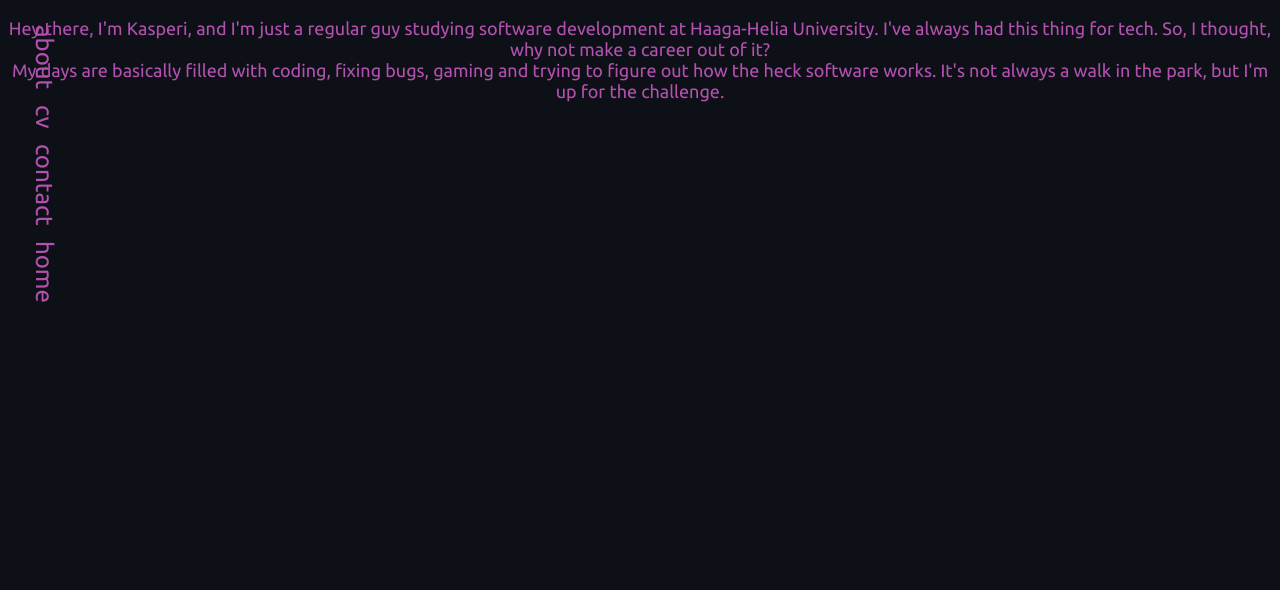
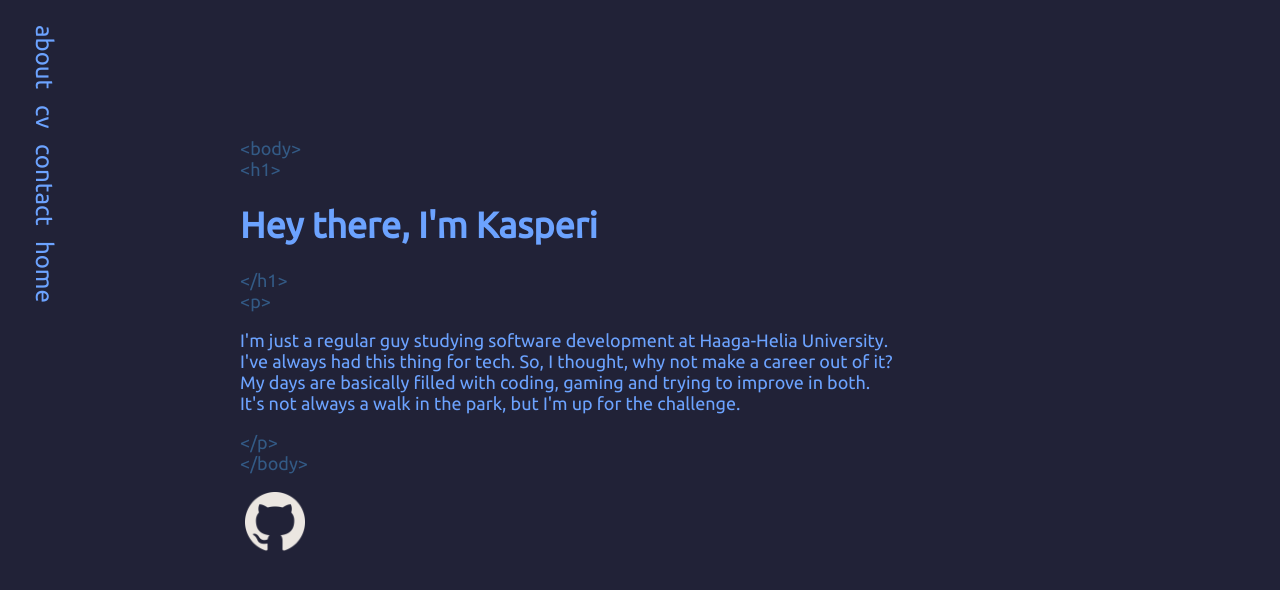
Before and after one commit to kapseri/kapseri.github.io, a plain HTML site: page about.html in a window 1280 px wide. Drawn offline with Linux system fonts and the light colour scheme.

Commit message:
uusi tyyli, sekä about page korjailu

```diff
--- a/about.html
+++ b/about.html
@@ -16,9 +16,28 @@
         <a href="index.html">home</a>
     </div>
     <div class="about">
-        <p>Hey there, I'm Kasperi, and I'm just a regular guy studying software development at Haaga-Helia University. I've always had this thing for tech. So, I thought, why not make a career out of it?<br>
+        <p class="darkerfont">
+            &lt;body&gt;<br>
+            &lt;h1&gt;<br>
+        </p>
+         <h1>Hey there, I'm Kasperi</h1>
+        <p class="darkerfont">
+            &lt;/h1&gt;<br>
+            &lt;p&gt; <br>
+        </p>
+        <p>
 
-            My days are basically filled with coding, fixing bugs, gaming and trying to figure out how the heck software works. It's not always a walk in the park, but I'm up for the challenge.</p>
+            I'm just a regular guy studying software development at Haaga-Helia University. <br>
+            I've always had this thing for tech. So, I thought, why not make a career out of it?<br>
+
+            My days are basically filled with coding, gaming and trying to improve in both. <br>
+            It's not always a walk in the park, but I'm up for the challenge. <br>
+        </p>
+        <p class="darkerfont">
+            &lt;/p&gt; <br>
+            &lt;/body&gt; <br>
+        </p>
+        <a href="https://github.com/kapseri" target="_blank"><img class="githubabout" src="github.png" alt="github"></a>
     </div>
 </body>
 </html>
--- /dev/null
+++ b/chatstyle.css
@@ -0,0 +1,48 @@
+
+
+body{
+    background-color: #212237;
+    font-family: "Ubuntu";
+    color: #6CA3FF;
+    font-family: "Ubuntu", sans-serif;
+    overflow: hidden;
+
+}
+.chatbox{
+    text-align: center;
+    border: 2px solid #4882C1;
+    border-radius: 20px;
+    border-bottom: none;
+    width: 600px;
+    height: 200px;
+    position: absolute;
+    top: 90%;
+    left: 50%;
+    transform: translate(-50%, -50%);
+    padding: 10px;
+}
+
+
+/*efecti haettu -> https://css-tricks.com/snippets/css/typewriter-effect/*/
+.typewriter h1 {
+    overflow: hidden; /* Ensures the content is not revealed until the animation */
+    border-right: .15em solid #6CA3FF; /* The typwriter cursor */
+    white-space: nowrap; /* Keeps the content on a single line */
+    margin: 0 auto; /* Gives that scrolling effect as the typing happens */
+    letter-spacing: .15em; /* Adjust as needed */
+    animation:
+      typing 3.5s steps(40, end),
+      blink-caret .75s step-end infinite;
+  }
+
+  /* The typing effect */
+  @keyframes typing {
+    from { width: 0 }
+    to { width: 100% }
+  }
+
+  /* The typewriter cursor effect */
+  @keyframes blink-caret {
+    from, to { border-color: transparent }
+    50% { border-color: #6CA3FF; }
+  }
--- a/indexstyle.css
+++ b/indexstyle.css
@@ -1,10 +1,15 @@
+/* Värit:
+Tausta: #212237
+Teksti: #6CA3FF
+Muut: #4882C1 */
+
 body{
-    background-color: #0D1117;
+    background-color: #212237;
 }
 .startbox{
     margin-bottom: 10%;
     margin-right: 25%;
-    color: #B450B0;
+    color: #6CA3FF;
     position: absolute;
     bottom: 0;
     right: 0;
@@ -14,14 +19,14 @@ body{
 
 }
 a{
-    color: #B450B0;
+    color: #6CA3FF;
 }
 a:link{
     text-decoration: none;
-    color: #B450B0;
+    color: #6CA3FF;
 }
 a:link:visited{
-    color: #B450B0;
+    color: #6CA3FF;
 }
 a:hover{
     color: #AFDCEB;
--- a/style.css
+++ b/style.css
@@ -1,6 +1,11 @@
+/* Värit:
+Tausta: #212237
+Teksti: #6CA3FF
+Muut: #4882C1 */
+
 body{
-    background-color: #0D1117;
-    color: #B450B0;
+    background-color: #212237;
+    color: #6CA3FF;
     font-family: "Ubuntu", sans-serif;
 }
 .linkit{
@@ -18,15 +23,15 @@ body{
     color: #AFDCEB;
 }
 a{
-    color: #B450B0;
+    color: #6CA3FF;
     margin: 5px;
 }
 a:link{
     text-decoration: none;
-    color: #B450B0;
+    color: #6CA3FF;
 }
 a:link:visited{
-    color: #B450B0;
+    color: #6CA3FF;
 }
 a:hover{
     color: #AFDCEB;
@@ -34,10 +39,24 @@ a:hover{
 
 
 .about{
-    text-align: center;
+    text-align: left;
     font-size: large;
+    width: 800px;
+    height: 400px;
+    position: absolute;
+    top: 40%;
+    left: 50%;
+    transform: translate(-50%, -50%);
+}
+.darkerfont{
+    color: #335a85;
 }
 
 .vanhat{
     text-align: center;
 }
+
+.githubabout{
+    max-width: 60px;
+    filter: invert(1);
+}
```
Also changed, not shown: chatpage.html (added, +18 -0 lines), cv.html (+2 -1 lines), index.html (+1 -1 lines), github.png (added).
